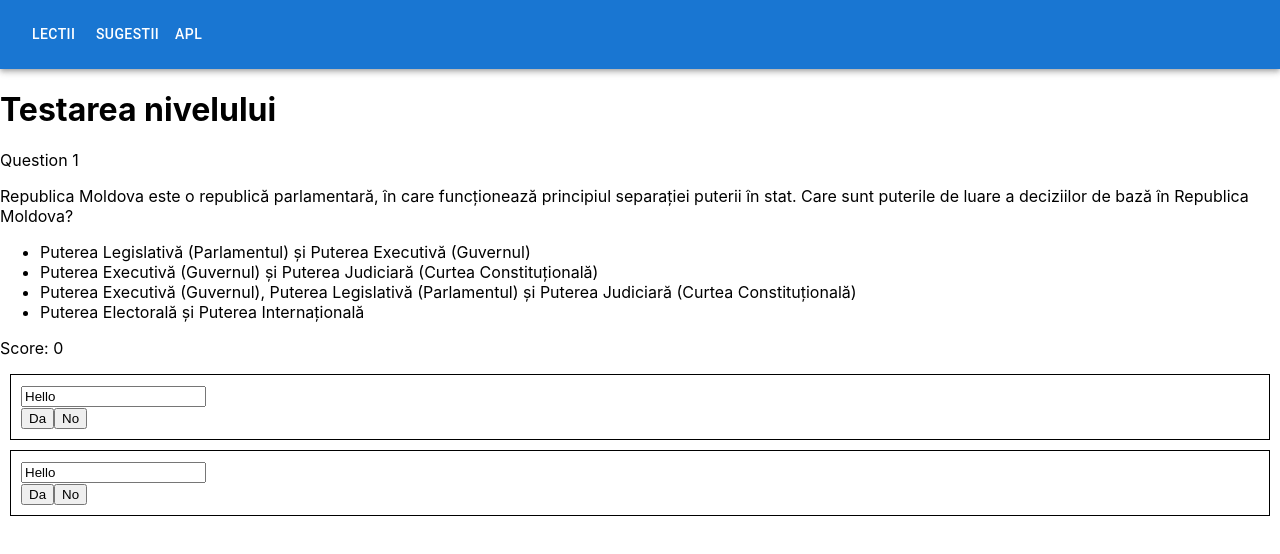
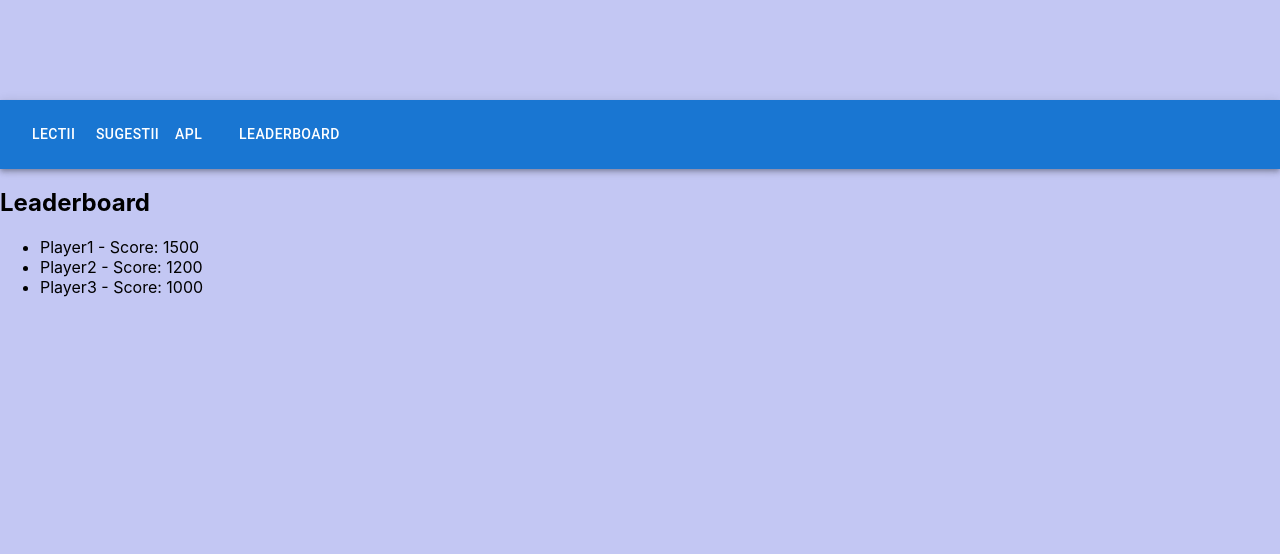
Before and after one commit to nastea19/CodeBreakers, a React (Create React App) app in the folder my-react-app/: page /leaderboard in a window 1280 px wide. Shown: the top 554 px of the page. Built offline with nearby package versions, Linux system fonts and the light colour scheme.

Commit message:
routing final

```diff
--- a/my-react-app/src/App.css
+++ b/my-react-app/src/App.css
@@ -15,13 +15,6 @@ pairing serif and sans serif
   background-color: #c3c7f3;
 }
 
-.books-table {
-  background-color: #c8a8e9;
-  border: 2px solid black;
-  padding: 5px;
-  font-family: "Libre Baskerville, serif";
-  font-weight: bold;
-}
 
 .App-header {
   background-color: #282c34;
--- a/my-react-app/src/App.tsx
+++ b/my-react-app/src/App.tsx
@@ -6,15 +6,13 @@ import { ToastContainer } from "react-toastify";
 import "react-toastify/dist/ReactToastify.css";
 import APL from "./components/apl";
 import NavBar from "./components/navbar";
+import Routing from "./components/Routing";
 import Quiz from "./components/test";
 
 function App() {
   return (
-    <><><>
-      <NavBar />
+    <><NavBar /><Routing /></>
 
-    </><Quiz />
-    </><APL></APL></>
 
   );
 }
--- a/my-react-app/src/components/Routing.tsx
+++ b/my-react-app/src/components/Routing.tsx
@@ -3,6 +3,8 @@ import SignIn from "./sign-in";
 import SignUp from "./sign-up";
 import FirstPage from "./firstPage";
 import Quiz from "./test";
+import APL from "./apl";
+import Leaderboard from "./leaderboard";
 
 function Routing() {
   return (
@@ -14,7 +16,8 @@ function Routing() {
         <Route path="/firstPage" element={<FirstPage />} />
         <Route path="/Lectii" element={<Quiz />} />
         <Route path="/Sugestii" element={<Quiz />} />
-        <Route path="/APL" element={<Quiz />} />
+        <Route path="/APL" element={<APL />} />
+        <Route path="/leaderboard" element={<Leaderboard />} />
       </Routes>
     </BrowserRouter>
   );
--- a/my-react-app/src/components/apl.tsx
+++ b/my-react-app/src/components/apl.tsx
@@ -1,30 +1,22 @@
 import React, { useState } from 'react';
+import Leaderboard from './leaderboard';
 
 const APL: React.FC = () => {
-  const [input1Text, setInput1Text] = useState('Hello');
-  const [input2Text, setInput2Text] = useState('Hello');
 
   const handleButtonClick = (inputNumber: number, action: string) => {
-    if (action === 'Da') {}
-    else if (action === 'No') {}
+    // Handle button click logic here if needed
   };
 
   return (
     <div>
       <div style={{ border: '1px solid black', padding: '10px', margin: '10px' }}>
-        <input type="text" value={input1Text} readOnly />
+
         <div>
           <button onClick={() => handleButtonClick(1, 'Da')}>Da</button>
-          <button onClick={() => handleButtonClick(1, 'No')}>No</button>
+          <button onClick={() => handleButtonClick(1, 'No')}>Nu</button>
         </div>
-      </div>
 
-      <div style={{ border: '1px solid black', padding: '10px', margin: '10px' }}>
-        <input type="text" value={input2Text} readOnly />
-        <div>
-          <button onClick={() => handleButtonClick(2, 'Da')}>Da</button>
-          <button onClick={() => handleButtonClick(2, 'No')}>No</button>
-        </div>
+
       </div>
     </div>
   );
--- /dev/null
+++ b/my-react-app/src/components/leaderboard.tsx
@@ -0,0 +1,34 @@
+import React, { useState } from 'react';
+
+interface LeaderboardItem {
+  id: number;
+  username: string;
+  score: number;
+}
+
+const Leaderboard: React.FC = () => {
+  // Sample leaderboard data
+  const initialLeaderboard: LeaderboardItem[] = [
+    { id: 1, username: 'Player1', score: 1500 },
+    { id: 2, username: 'Player2', score: 1200 },
+    { id: 3, username: 'Player3', score: 1000 },
+    // Add more entries as needed
+  ];
+
+  const [leaderboard, setLeaderboard] = useState<LeaderboardItem[]>(initialLeaderboard);
+
+  return (
+    <div>
+      <h2>Leaderboard</h2>
+      <ul>
+        {leaderboard.map((item) => (
+          <li key={item.id}>
+            {item.username} - Score: {item.score}
+          </li>
+        ))}
+      </ul>
+    </div>
+  );
+};
+
+export default Leaderboard;
--- a/my-react-app/src/components/navbar.tsx
+++ b/my-react-app/src/components/navbar.tsx
@@ -10,7 +10,7 @@ import Avatar from "@mui/material/Avatar";
 import Button from "@mui/material/Button";
 import Tooltip from "@mui/material/Tooltip";
 
-const pages = ["Lectii", "Sugestii", "APL"];
+const pages = ["Lectii", "Sugestii", "APL", "Leaderboard"];
 const settings = ["Profile", "Account", "Dashboard", "Logout"];
 
 function NavBar() {
--- a/my-react-app/src/components/test.tsx
+++ b/my-react-app/src/components/test.tsx
@@ -31,7 +31,7 @@ const questions: Question[] = [
     ['Constituția este o lege fundamentală a unei țări care stabilește structura, funcțiile, drepturile și responsabilitățile fundamentale ale guvernului și cetățenilor.',
     'Constituția reprezintă un cod de conduită pentru cetățeni, dar nu are legătură cu funcțiile guvernamentale.',
     ' Constituția este un document simbolic, fără putere legală, care descrie istoria și valorile unei țări',
-    'Constituția este emisă doar de către liderul suprem al unei țări, fără consultarea sau aprobarea cetățenilor.'],
+    'Constituția este emisă doar de către liderul suprem al unei țări, fără consultarea sau aprobarea cetățenilor'],
     correctAnswer: 'Constituția este o lege fundamentală a unei țări care stabilește structura, funcțiile, drepturile și responsabilitățile fundamentale ale guvernului și cetățenilor.',
   },
 ];
```
Also changed, not shown: 1 other file (tests, documents, lock files or other folders).
